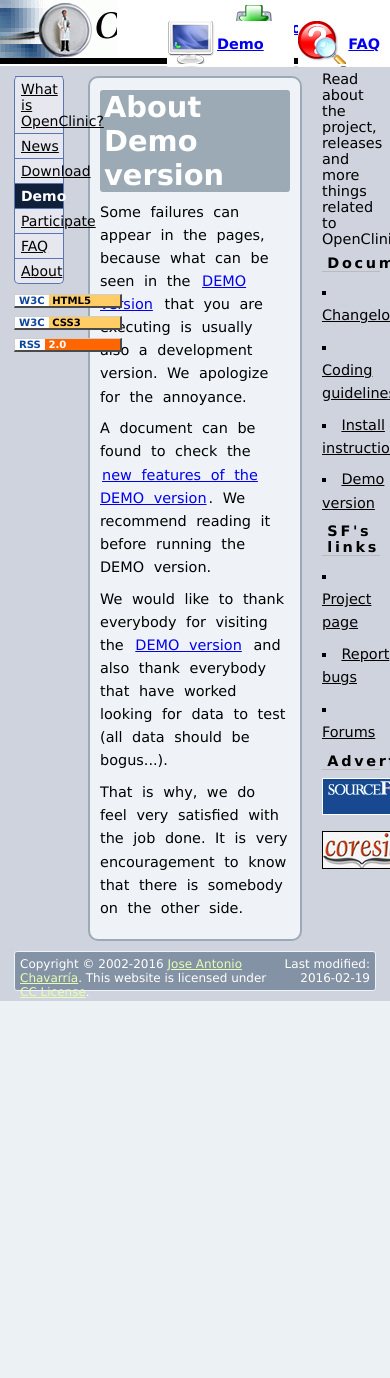
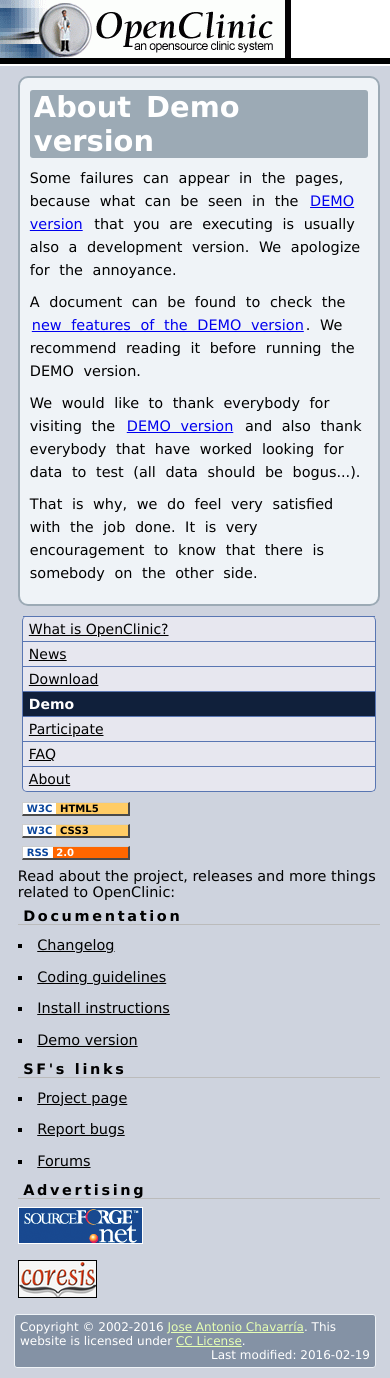
Before and after one commit to jact/openclinic-website, a PHP site: page /demo.php in a window 390 px wide; the page is wider, and only the part inside the window is pictured. Before the commit the page ends 1001 px from the top of that part, so only its background shows below. Run offline with PHP 8.4, Linux system fonts and the light colour scheme.

Commit message:
Adaptación a diferentes dispositivos con "media queries"

```diff
--- a/c/openclinic.css
+++ b/c/openclinic.css
@@ -1,14 +1,13 @@
 /**
  * openclinic.css
  *
- * CSS for OpenClinic Web Site
+ * CSS for OpenClinic Website
  *
  * Licensed under the Creative Commons License
  *
- * @package   OpenClinic Web Site
- * @copyright 2002-2013 jact
+ * @package   OpenClinic Website
+ * @copyright 2002-2016 jact
  * @license   http://creativecommons.org/licenses/by/2.0/
- * @version   CVS: $Id: openclinic.css,v 1.11 2013/09/06 10:32:18 David Bowman Exp $
  * @author    jact <openclinic@gmail.com>
  */
 
@@ -52,8 +51,8 @@ html>body .mir {
 }
 /* End of hack */
 #shortcuts {
-  width: 70%;
-  margin-left: -70%;
+  width: 60%;
+  margin-left: -60%;
   margin-top: 20px;
   text-align: right;
 }
@@ -61,8 +60,11 @@ html>body .mir {
   display: inline;
 }
 #shortcuts a {
-  padding: 15px 30px 15px 50px;
+  padding: 15px 30px 15px 45px;
   font-weight: bold;
+}
+#shortcuts a:first {
+  padding-left: 0;
 }
 html>body a#download {
   background: #fff url(../i/download.png) no-repeat left center;
@@ -368,3 +370,48 @@ td {
 .center {
   text-align: center;
 }
+
+@media screen and (max-width: 960px) {
+  #home_page {
+    width: 70%;
+  }
+}
+
+@media screen and (max-width: 640px) {
+  .item {
+    float: none;
+  }
+  #content, #main nav.item, #main aside {
+    width: 98%;
+    margin-left: -98%;
+  }
+  #home_page {
+    width: 60%;
+    float: left;
+  }
+  #shortcuts {
+    width: 40%;
+    margin-left: -40%;
+  }
+  #shortcuts a {
+    padding: 28px 24px 24px 38px;
+    width: 48px;
+    height: 48px;
+    font-size: 1px;
+    color: #fff;
+  }
+  #copyright {
+    float: none;
+    width: auto;
+  }
+}
+
+@media screen and (max-width: 480px) {
+  #home_page {
+    width: 100%;
+    float: none;
+  }
+  #shortcuts {
+    display: none;
+  }
+}
```
